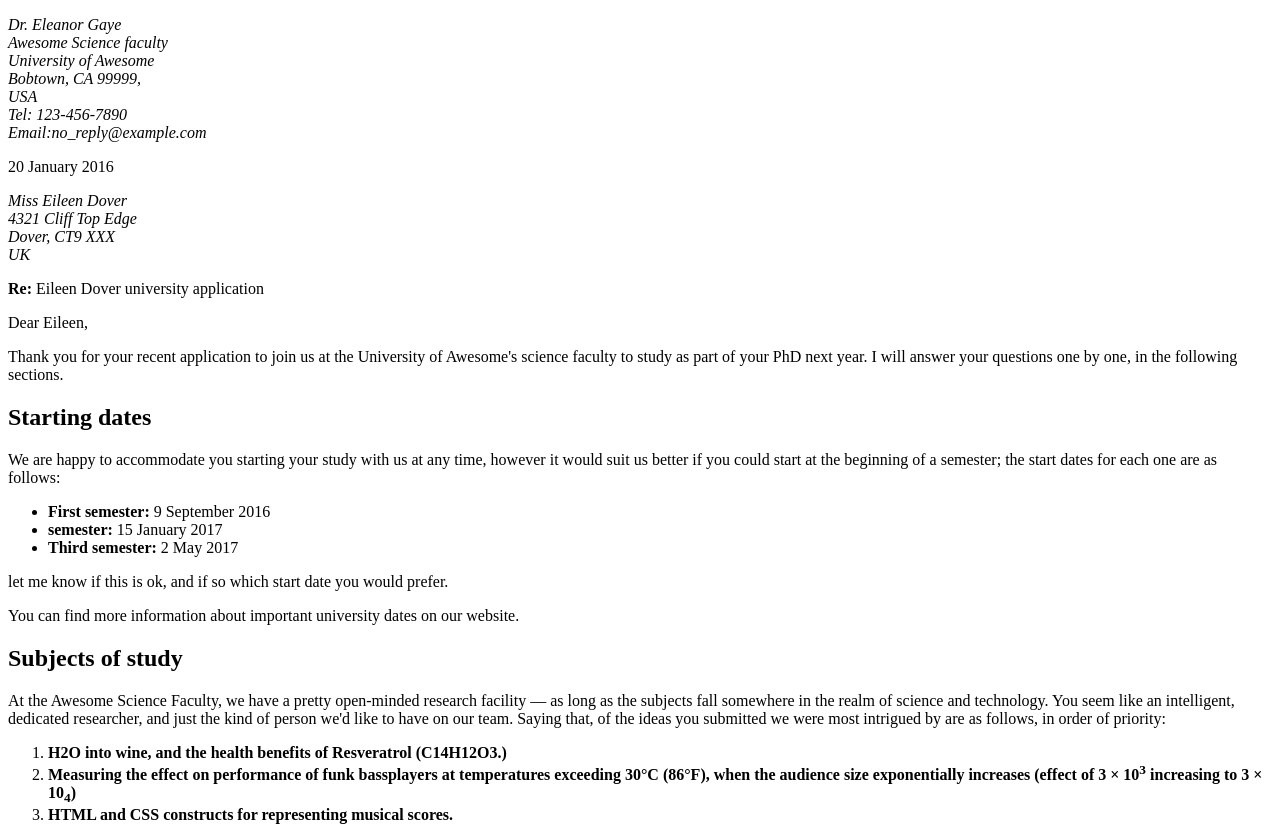
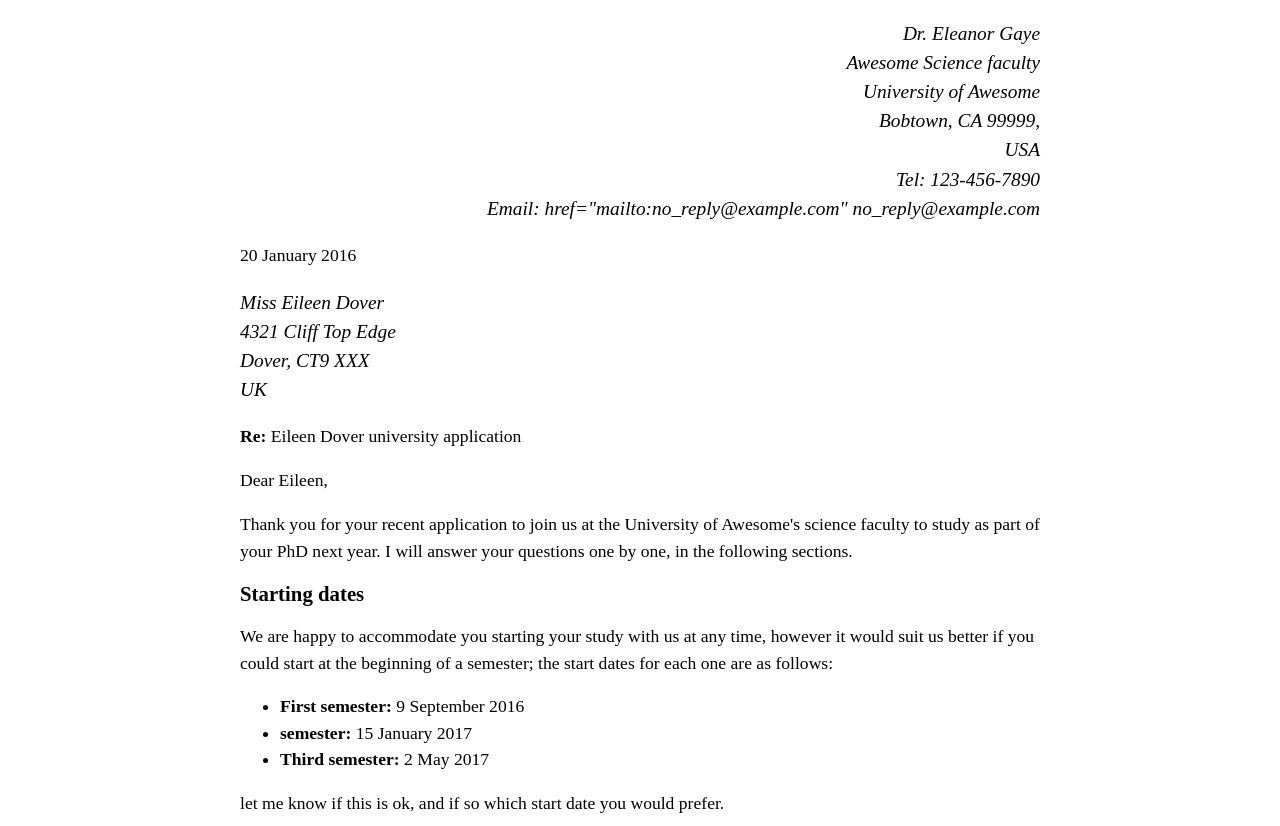
Before and after one commit to PShyam1206/PShyam1206.github.io, a plain HTML site: page Lab 1/File 1/part1.html in a window 1280 px wide. Shown: the top 826 px of the page. Drawn offline with Linux system fonts and the light colour scheme.

Commit message:
CSS
Added CSS in part 1

```diff
--- a/Lab 1/File 1/part1.html
+++ b/Lab 1/File 1/part1.html
@@ -3,8 +3,31 @@
  <head>
     <meta charset="utf-8">
     <title>Letter to Miss Eileen Dover</title>
+ <style>
+    body{
+        max-width: 800px;
+        margin: 0 auto;
+    }
+    .sender-column{
+        text-align: right;
+    }
+    h1 {
+        font-size: 1.3em;
+    }
+    h2{
+        font-size: 1.3em;
+    }
+    p,ul,ol,dl,address{
+        font-size: 1.1em;
+    }
+    p,li,dd,dt,address{
+    line-height: 1.5;
+    }
+</style>
  </head>
 <body>
+
+
 <!--
 Name:- Shyam Patel
 File:-part1.html
@@ -12,15 +35,16 @@ Date:- 17 January 2025
 -->
 
 <header>
-    <address>
+    <address class="sender-column">
 <p>Dr. Eleanor Gaye<br>
 Awesome Science faculty<br>
 University of Awesome<br>
 Bobtown, CA 99999,<br>
 USA<br>
 Tel: 123-456-7890<br>
-Email:<a>no_reply@example.com</a>
+Email:<a> href="mailto:no_reply@example.com" no_reply@example.com</a>
 </p>
+
     </address>
 <p>20 January 2016</p>
 
```
